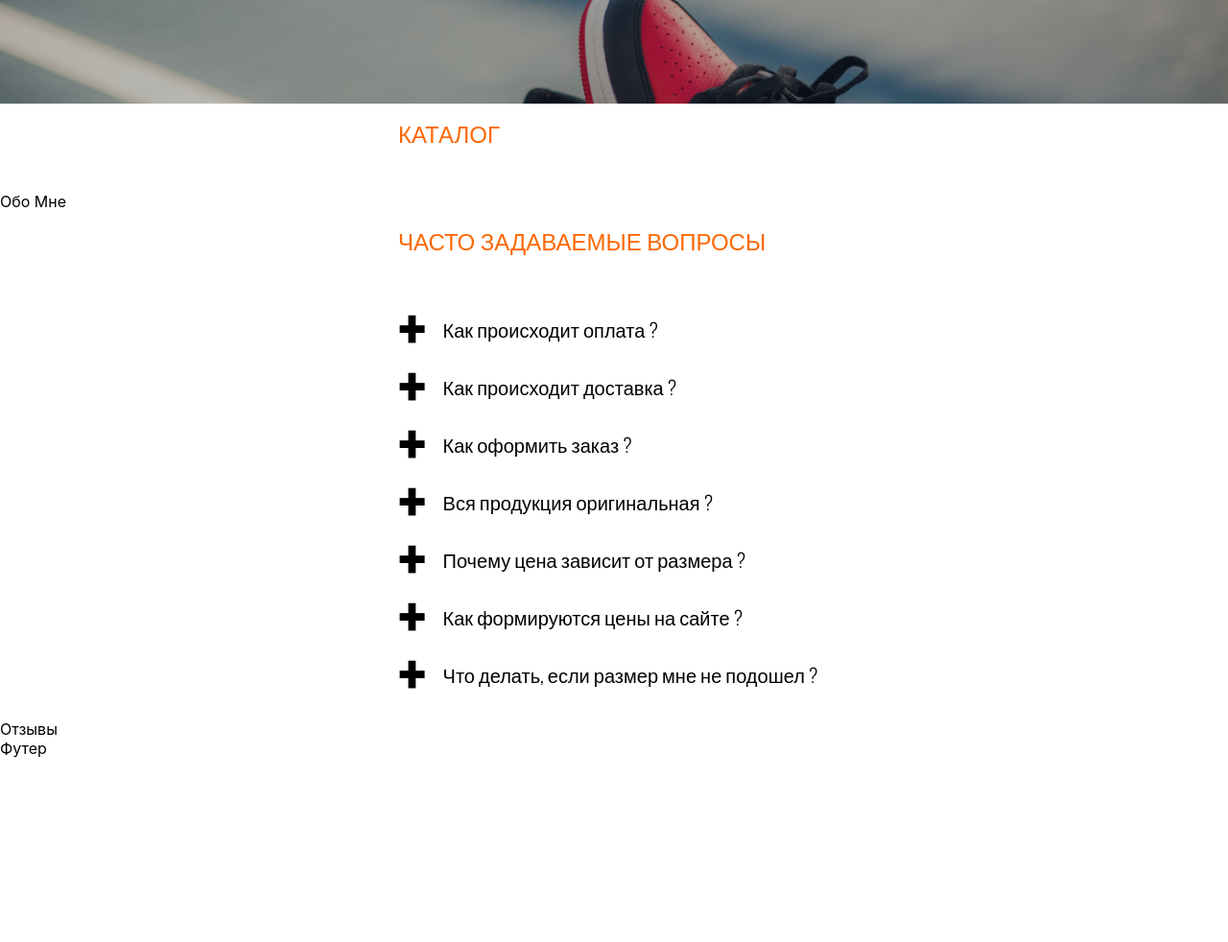
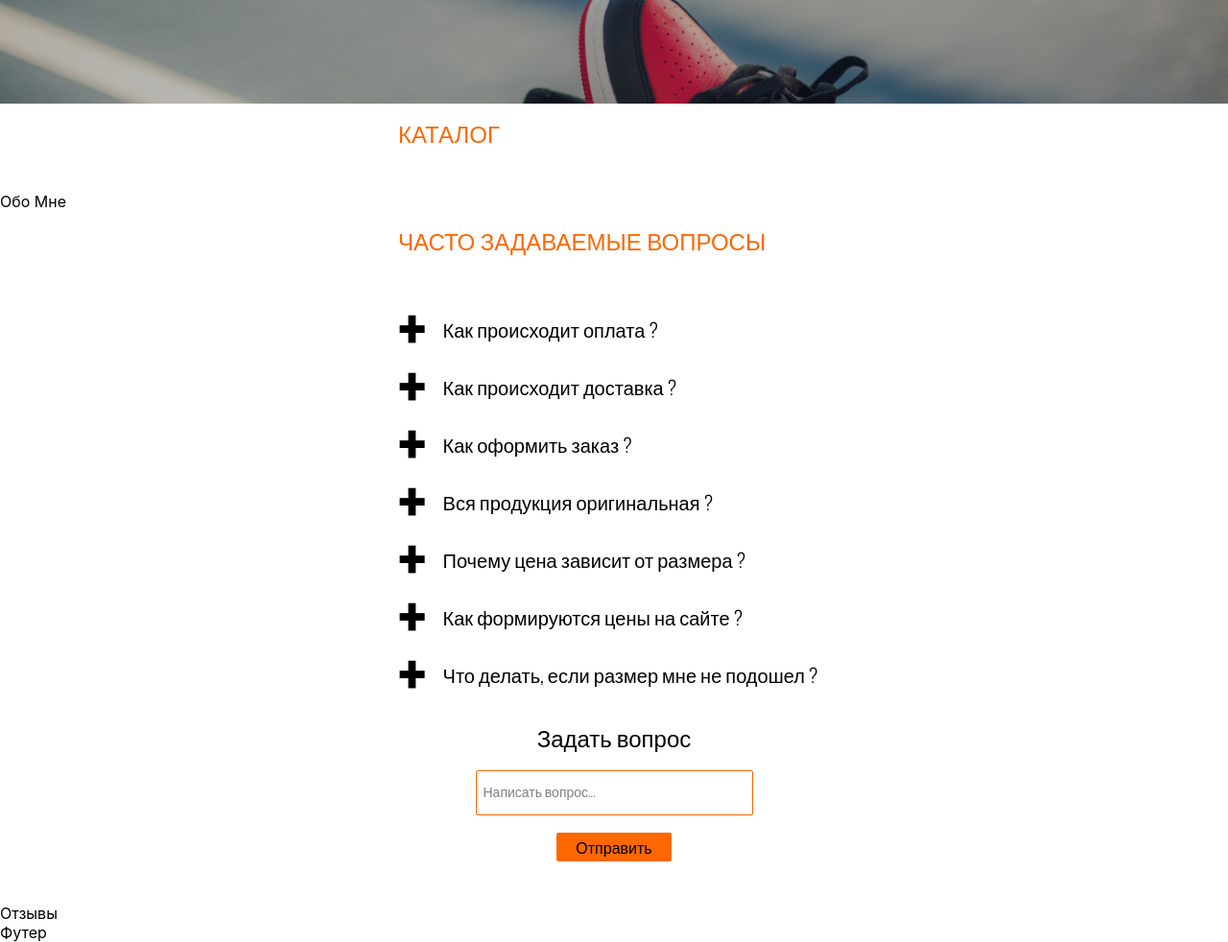
Before and after one commit to MBersPro/polyak-snkrs, a React app: page / in a window 1280 px wide. Shown: the part 107-1089 px from the top of the page at 96% size. Before the commit the page ends 897 px from the top, so only its background shows below. Built offline with nearby package versions, Linux system fonts and the light colour scheme.

Commit message:
added ask_a_question

```diff
--- a/src/components/questions/Questions.css
+++ b/src/components/questions/Questions.css
@@ -11,7 +11,9 @@
     margin-right: 20px;
     line-height: 33px;
 }
-
+.ul_question{
+    margin-bottom: 44px;
+}
 .h2_question{
     margin-bottom: 58px;
 }
@@ -50,3 +52,43 @@
   }
 .detail_question:not([open]) { height: 1.25em; }
 .detail_question[open] { height: 3.75em; }
+
+.form_ask_a_question{
+    display: flex;
+    flex-direction: column;
+    align-items: center;
+}
+.h3_ask_a_question{
+    font-family: var(--font);
+    font-style: normal;
+    font-weight: var(--l-fw);
+    font-size: var(--h2-size);
+    text-align: center;
+    margin-bottom: 17px;
+}
+.input_ask_a_question{
+    width: 280px;
+    height: 45px;
+    border: 1px solid var(--b-orange);
+    border-radius: 2px;
+    margin-bottom: 18px;
+    padding: 0px 0px 0px 7px;
+}
+.input_ask_a_question::placeholder{
+    font-family: var(--font);
+    font-style: normal;
+    font-weight: var(--l-fw);
+    font-size: 14px;
+    color: #808080;
+}
+.btn_ask_a_question{
+    width: 120px;
+    height: 30px;
+    font-family: var(--font);
+    font-style: normal;
+    font-weight: var(--l-fw);
+    font-size: 16px;
+    background: var(--b-orange);
+    border-radius: 2px;
+    border: none;
+}
--- a/src/components/questions/Questions.js
+++ b/src/components/questions/Questions.js
@@ -75,6 +75,11 @@ const Questions = () => {
                     </details>
                 </li>
             </ul>
+            <form className='form_ask_a_question'>
+                <h3 className='h3_ask_a_question'>Задать вопрос</h3>
+                <input type="text" className='input_ask_a_question' placeholder="Написать вопрос..."/>
+                <button className='btn_ask_a_question'>Отправить</button>
+            </form>
         </div>
 
     );
```
